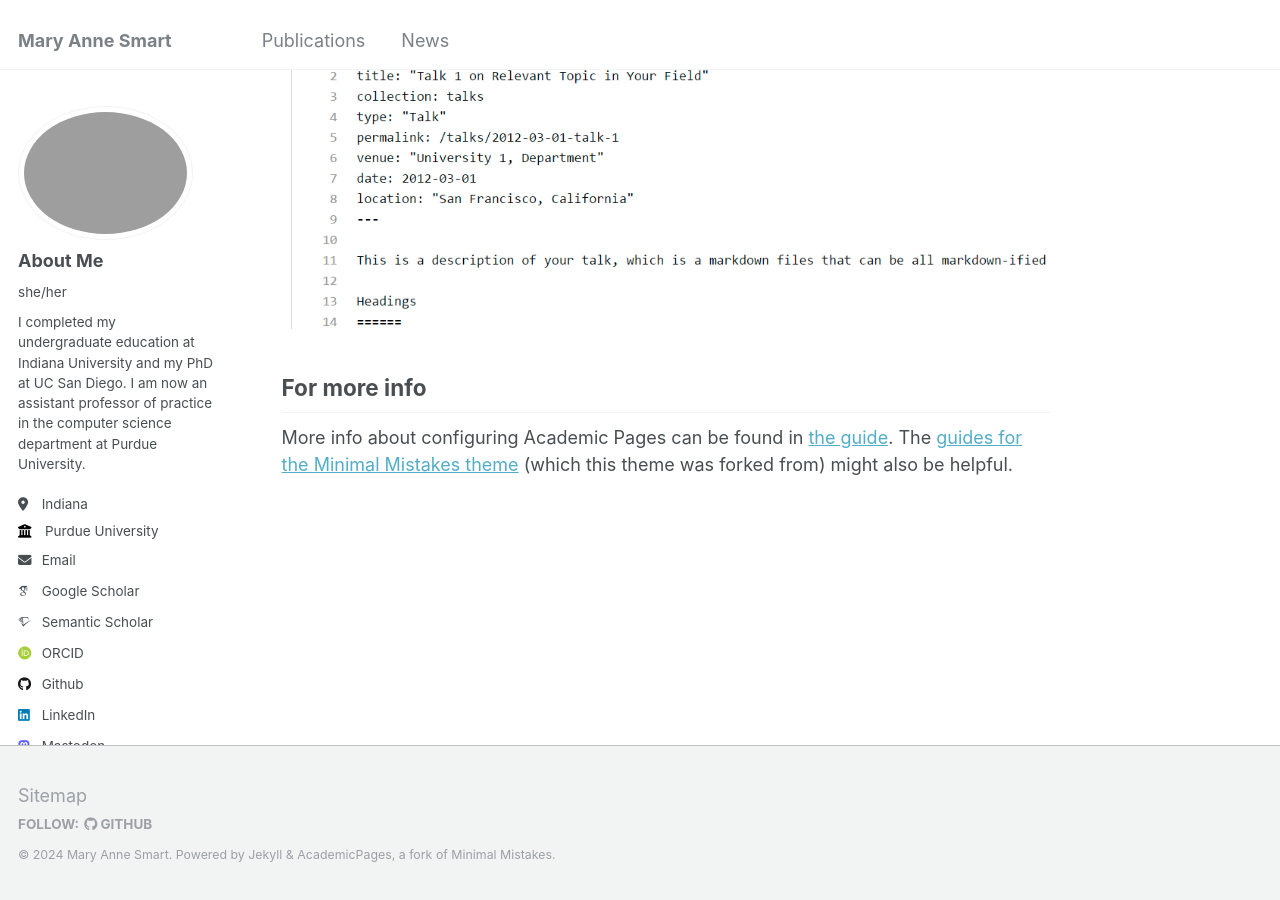
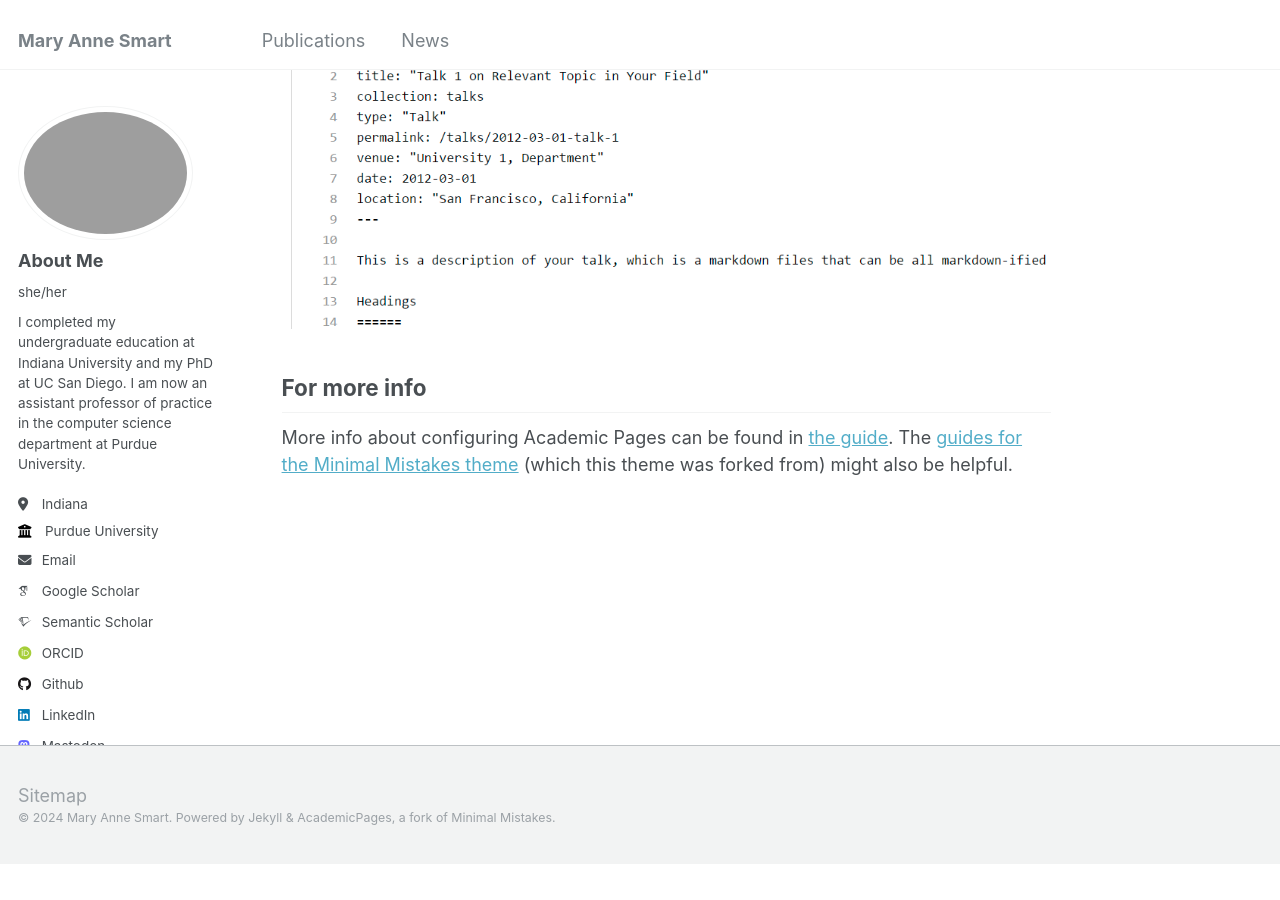
Before and after one commit to msmart14/maryannesmart, a Jekyll site: the page built from _pages/about.md, in a window 1280 px wide and 900 px high, scrolled down 2660 px. Built offline with Jekyll 4.4.1, drawn with Linux system fonts in a browser that asks for light colours; some web fonts are replaced; after the commit the page ends 3523 px from its top, so only the background shows below that.

Commit message:
Update footer.html
getting rid of more of the footer

```diff
--- a/_includes/footer.html
+++ b/_includes/footer.html
@@ -1,19 +1,3 @@
 {% include base_path %}
 
-{% if site.author.github or site.author.bitbucket or site.atom_feed.hide != true %}
-<div class="page__footer-follow">
-  <ul class="social-icons">
-    {% if site.data.ui-text[site.locale].follow_label %}
-      <li><strong>{{ site.data.ui-text[site.locale].follow_label }}</strong></li>
-    {% endif %}
-    {% if site.author.github %}
-      <li><a href="http://github.com/{{ site.author.github }}"><i class="fab fa-github" aria-hidden="true"></i> GitHub</a></li>
-    {% endif %}
-    {% if site.author.bitbucket %}
-      <li><a href="http://bitbucket.org/{{ site.author.bitbucket }}"><i class="fab fa-bitbucket" aria-hidden="true"></i> Bitbucket</a></li>
-    {% endif %}
-  </ul>
-</div>
-{% endif %}
-
 <div class="page__footer-copyright">&copy; {{ site.time | date: '%Y' }} {{ site.name | default: site.title }}. {{ site.data.ui-text[site.locale].powered_by | default: "Powered by" }} <a href="http://jekyllrb.com" rel="nofollow">Jekyll</a> &amp; <a href="https://github.com/academicpages/academicpages.github.io">AcademicPages</a>, a fork of <a href="https://mademistakes.com/work/minimal-mistakes-jekyll-theme/" rel="nofollow">Minimal Mistakes</a>.</div>
```
